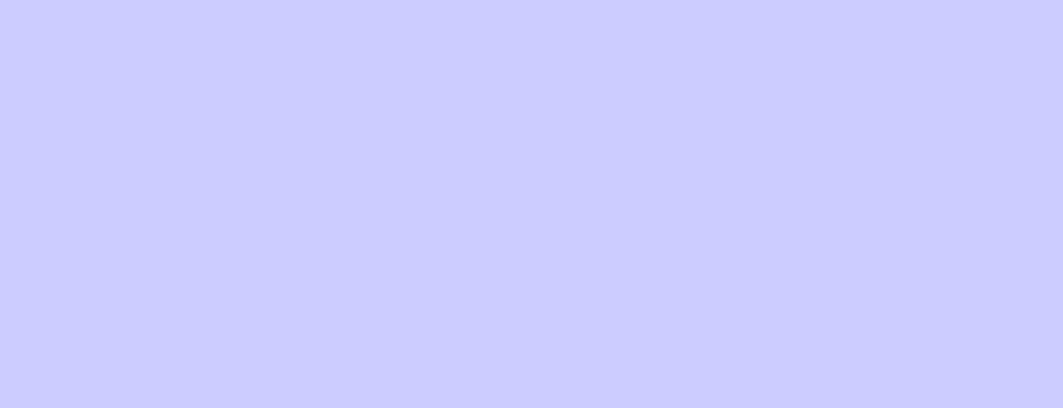
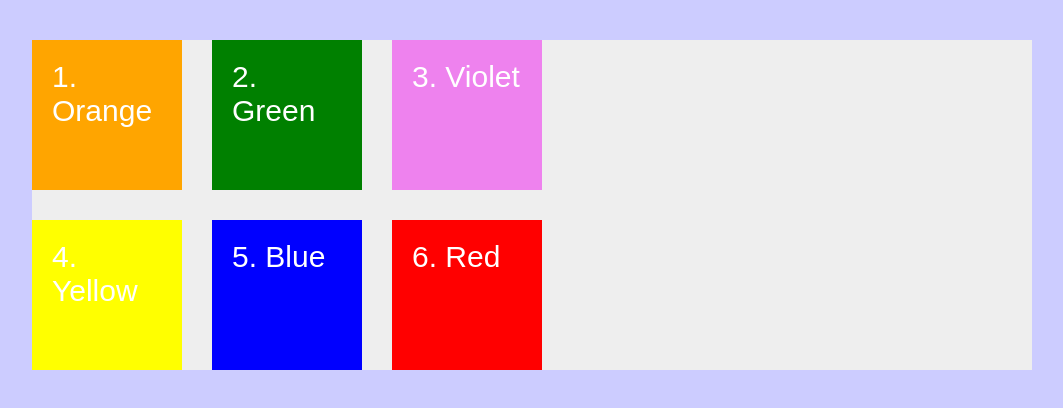
Before and after one commit to smarigowda/CSSGridLayout, a website: page src/intro/index.html in a window 1280 px wide. Shown: the whole page, without its empty margins (108-1171 px from the left). Drawn offline with Linux system fonts and the light colour scheme.

Commit message:
CSSGRID-1 grid setup intro

```diff
--- a/src/intro/index.html
+++ b/src/intro/index.html
@@ -8,6 +8,13 @@
     <title>Document</title>
 </head>
 <body>
-
+    <div class="container">
+        <div class="item item-1">1. Orange</div>
+        <div class="item item-2">2. Green</div>
+        <div class="item item-3">3. Violet</div>
+        <div class="item item-4">4. Yellow</div>
+        <div class="item item-5">5. Blue</div>
+        <div class="item item-6">6. Red</div>
+    </div>
 </body>
 </html>
--- a/src/intro/scss/intro.scss
+++ b/src/intro/scss/intro.scss
@@ -1,3 +1,43 @@
 body {
     background: rgba(blue, .2);
+    // margin-top: 30px;
+    // margin-left: auto;
+    // margin-right: auto;
+
 }
+
+.container {
+    display: grid;
+    background-color: #eee;
+    width: 1000px;
+    margin: 40px auto;
+
+    grid-template-rows: 150px 150px;
+    grid-template-columns: 150px 150px 150px;
+    grid-gap: 30px;
+}
+
+.item {
+    padding: 20px;
+    font-family: sans-serif;
+    font-size: 30px;
+    color: white;
+    &-1 {
+        background-color: orange;
+    }
+    &-2 {
+        background-color: green;
+    }
+    &-3 {
+        background-color: violet;
+    }
+    &-4 {
+        background-color: yellow;
+    }
+    &-5 {
+        background-color: blue;
+    }
+    &-6 {
+        background-color: red;
+    }
+}
```
Also changed, not shown: src/css/intro.css, 1 other file.
